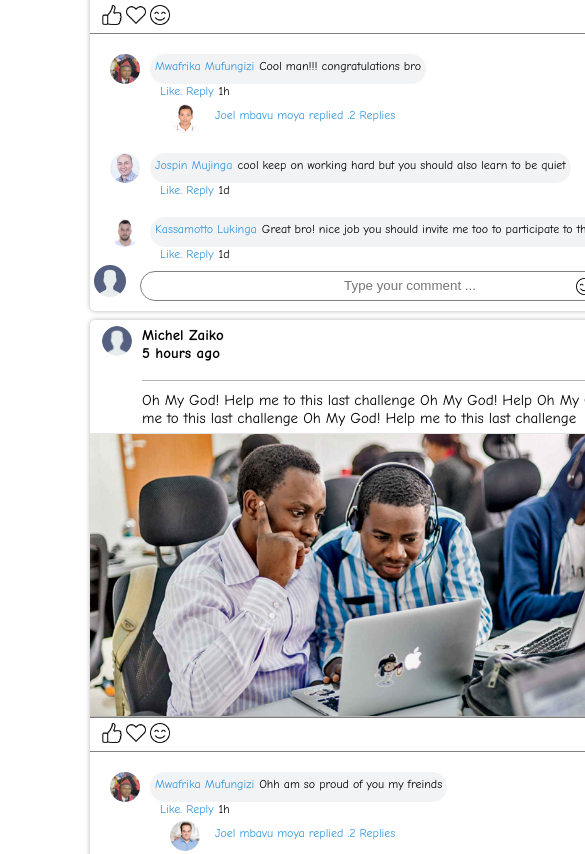
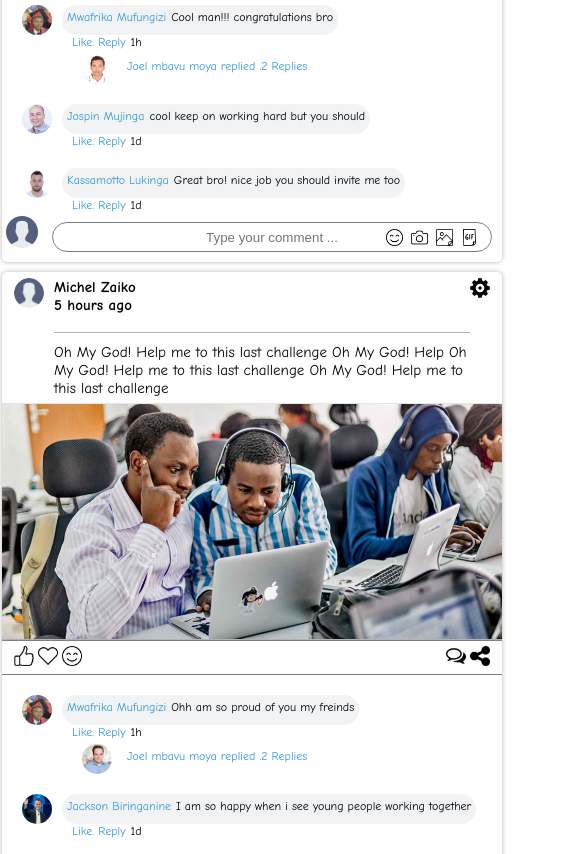
Before and after one commit to mwafrika/teamwork, a plain HTML site: page UI/html_files/view-all-post.html in a window 390 px wide. Shown: the part 1491-2345 px from the top of the page, 585 px wide, since content can reach past the window. Drawn offline with Linux system fonts and the light colour scheme.

Commit message:
bg(remove): work on responsiveness [start #168842857]

```diff
--- a/UI/css_files/View_specific_post.css
+++ b/UI/css_files/View_specific_post.css
@@ -512,7 +512,7 @@ body {
   }
   .card2 {
     position: relative;
-    width: 700px;
+    width: 600px;
     border-radius: 5px;
     box-shadow: 0 0 5px rgba(0, 0, 0, 0.3);
     font-family: inherit;
--- a/UI/css_files/view_all_post.css
+++ b/UI/css_files/view_all_post.css
@@ -141,7 +141,7 @@ body {
   border-radius: 50%;
   position: absolute;
   top: 10%;
-  left: 80%;
+  left: 75%;
   display: flex;
   flex-direction: row;
 }
@@ -518,15 +518,13 @@ li a:hover {
 .main_div {
   background-color: white;
   transition: margin-left 0.5s;
-  padding: 30px 40px;
-  width: 90%;
+  padding: 30px 2px;
+  width: 100%;
   border-radius: 5px;
-  margin-left: 50px;
-  margin-right: 50px;
   display: flex;
   flex-direction: row;
   flex-wrap: wrap;
-  justify-content: space-between;
+  justify-content: space-around;
 }
 
 .card1 {
@@ -541,7 +539,7 @@ li a:hover {
 }
 .card2 {
   position: relative;
-  width: 600px;
+  width: 500px;
   border-radius: 5px;
   box-shadow: 0 0 5px rgba(0, 0, 0, 0.3);
   font-family: inherit;
@@ -571,7 +569,7 @@ li a:hover {
 
 .card3 {
   position: relative;
-  width: 415px;
+  width: 408px;
   /* height: 300px; */
   border-radius: 5px;
   box-shadow: 0 0 5px rgba(0, 0, 0, 0.3);
@@ -733,6 +731,7 @@ li a:hover {
 .client {
   position: relative;
   width: 100%;
+  /* margin-right: 8px; */
 }
 
 #post-element,
--- a/UI/html_files/view-all-post.html
+++ b/UI/html_files/view-all-post.html
@@ -335,14 +335,12 @@
                 </div>
                 <div class="myComment">
                     <img src="../images/prof6.jpg" alt="">
-                    <div class="typecomment"><a href="#">Jospin Mujinga</a>cool keep on working hard but you should also
-                        learn to be quiet</div>
+                    <div class="typecomment"><a href="#">Jospin Mujinga</a>cool keep on working hard but you should</div>
                 </div>
                 <div class="suggest"><a href="#">Like. Reply</a>1d</div>
                 <div class="myComment">
                     <img src="../images/prof2.jpg" alt="">
-                    <div class="typecomment"><a href="#">Kassamotto Lukinga</a>Great bro! nice job you should invite me
-                        too to participate to the meeting</div>
+                    <div class="typecomment"><a href="#">Kassamotto Lukinga</a>Great bro! nice job you should invite me too </div>
                 </div>
                 <div class="suggest"><a href="#">Like. Reply</a>1d</div>
 
```
Also changed, not shown: UI/html_files/View_specific_post.html (+0 -5 lines).
